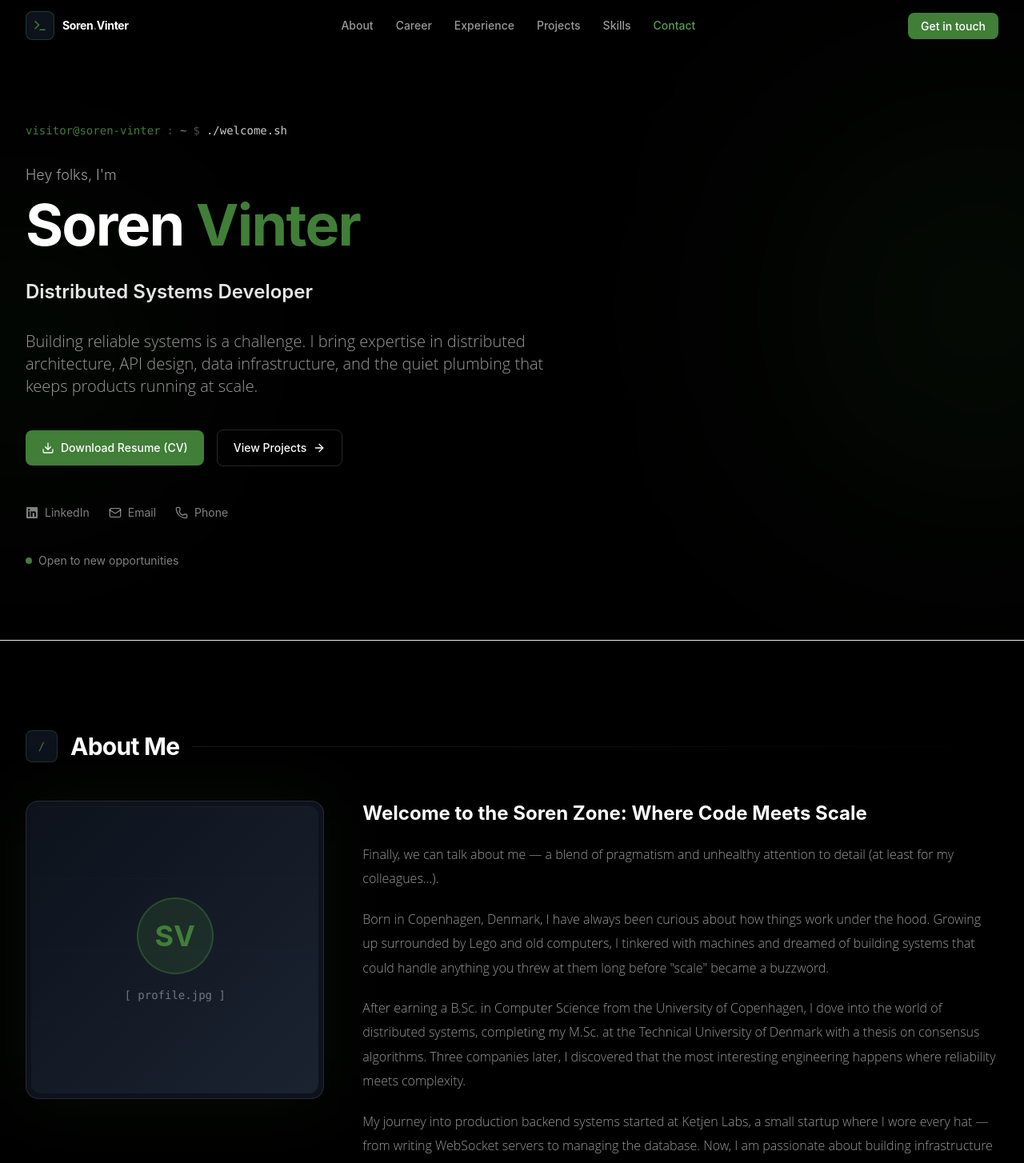
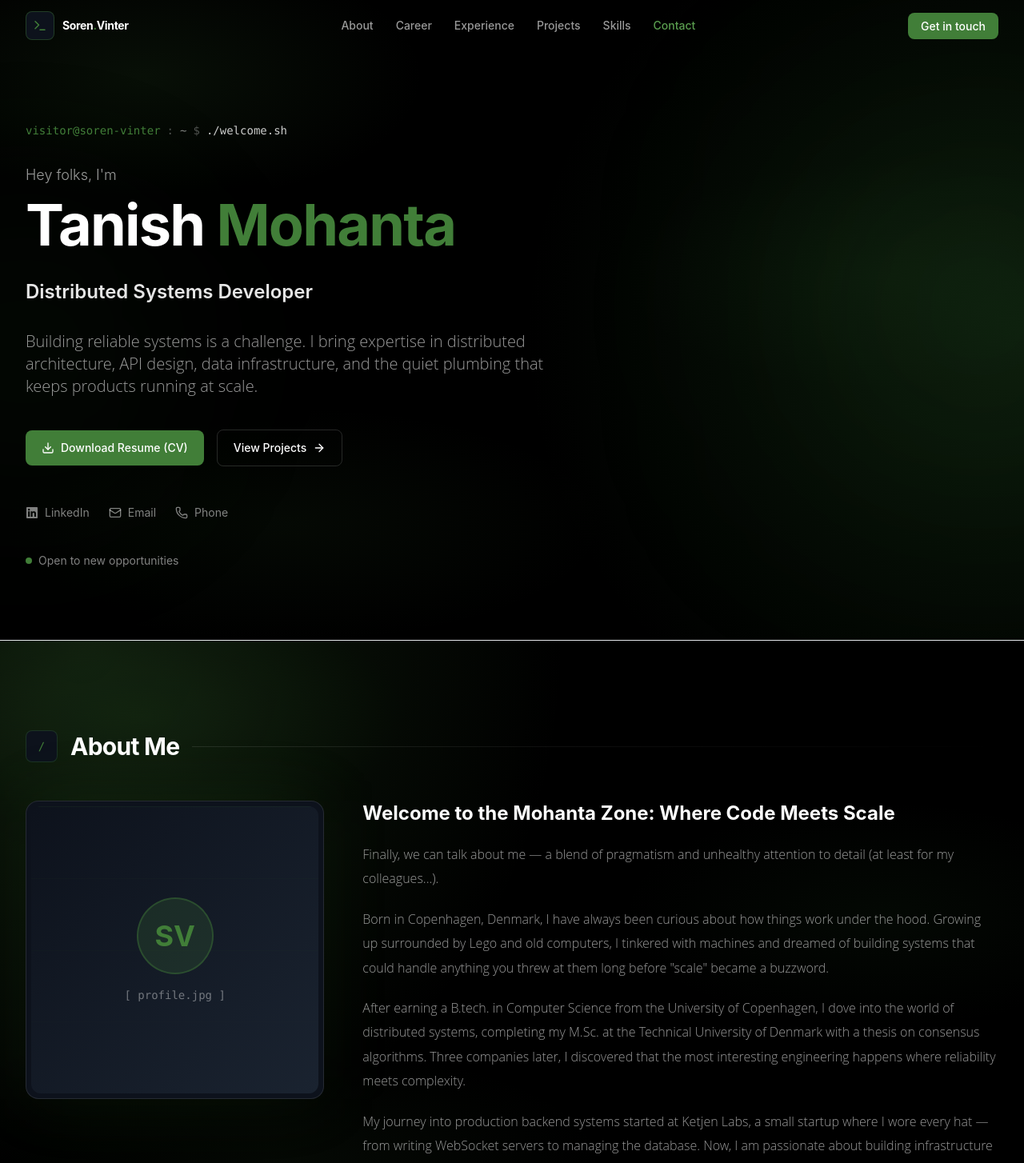
Before and after one commit to tanishtt/portfolio-app, a React (Vite) app: page / in a window 1280 px wide. Shown: the top 1454 px of the page at 80% size. Built offline with nearby package versions, Linux system fonts and the light colour scheme.

Commit message:
added green effect.

```diff
--- a/src/App.tsx
+++ b/src/App.tsx
@@ -10,7 +10,7 @@ import Footer from "@/components/Footer";
 
 function App() {
   return (
-    <div className="relative min-h-screen bg-black text-white">
+    <div className="portfolio-background relative min-h-screen bg-black text-white">
       <Navbar />
       <main>
         <Hero />
--- a/src/components/About.tsx
+++ b/src/components/About.tsx
@@ -6,7 +6,7 @@ export default function About() {
   const { ref, visible } = useScrollReveal();
 
   return (
-    <section id="about" className="relative py-20 lg:py-28 border-t border-white/8">
+    <section id="about" className="section-glow-top-left relative py-20 lg:py-28 border-t border-white/8">
       <div ref={ref} className={`max-w-7xl mx-auto px-5 lg:px-8 reveal ${visible ? 'visible' : ''}`}>
         <SectionTitle title="About Me" />
         <div className="grid lg:grid-cols-12 gap-8 lg:gap-12 mt-12">
--- a/src/components/Career.tsx
+++ b/src/components/Career.tsx
@@ -7,7 +7,7 @@ export default function Career() {
   const { ref, visible } = useScrollReveal();
 
   return (
-    <section id="career" className="relative py-20 lg:py-28 border-t border-white/8 bg-[#0D121C]/30">
+    <section id="career" className="section-glow-right relative py-20 lg:py-28 border-t border-white/8 bg-[#0D121C]/30">
       <div ref={ref} className={`max-w-7xl mx-auto px-5 lg:px-8 reveal ${visible ? 'visible' : ''}`}>
         <SectionTitle title="Career" />
         <p className="mt-4 text-white/40 text-sm font-body">
--- a/src/components/Contact.tsx
+++ b/src/components/Contact.tsx
@@ -22,7 +22,7 @@ export default function Contact() {
   return (
     <section
       id="contact"
-      className="relative py-20 lg:py-28 border-t border-white/8 bg-[#0D121C]/30"
+      className="section-glow-top-left relative py-20 lg:py-28 border-t border-white/8 bg-[#0D121C]/30"
     >
       <div
         ref={ref}
--- a/src/components/Education.tsx
+++ b/src/components/Education.tsx
@@ -7,7 +7,7 @@ export default function Education() {
   const { ref, visible } = useScrollReveal();
 
   return (
-    <section id="education" className="relative py-20 lg:py-28 grain border-t border-[var(--border)]">
+    <section id="education" className="section-glow-bottom relative py-20 lg:py-28 grain border-t border-[var(--border)]">
       <div ref={ref} className={`max-w-6xl mx-auto px-5 lg:px-8 reveal ${visible ? 'visible' : ''}`}>
         <SectionLabel num="05" label="Education & Writing" />
 
--- a/src/components/Experience.tsx
+++ b/src/components/Experience.tsx
@@ -7,7 +7,7 @@ export default function Experience() {
   const { ref, visible } = useScrollReveal();
 
   return (
-    <section id="experience" className="relative py-20 lg:py-28 border-t border-white/8">
+    <section id="experience" className="section-glow-center relative py-20 lg:py-28 border-t border-white/8">
       <div ref={ref} className={`max-w-7xl mx-auto px-5 lg:px-8 reveal ${visible ? 'visible' : ''}`}>
         <SectionTitle title="Experience" />
 
--- a/src/components/Footer.tsx
+++ b/src/components/Footer.tsx
@@ -4,7 +4,7 @@ import { personal, navLinks } from "@/data/portfolio";
 
 export default function Footer() {
   return (
-    <footer className="relative border-t border-white/8 py-12">
+    <footer className="section-glow-right relative border-t border-white/8 py-12">
       <div className="max-w-7xl mx-auto px-5 lg:px-8">
         <div className="grid sm:grid-cols-3 gap-8 mb-10">
           <div className="flex flex-col gap-3">
--- a/src/components/Hero.tsx
+++ b/src/components/Hero.tsx
@@ -35,7 +35,7 @@ export default function Hero() {
   return (
     <section
       id="home"
-      className="relative min-h-screen flex items-center pt-16 overflow-hidden"
+      className="section-glow-right relative min-h-screen flex items-center pt-16 overflow-hidden"
     >
       {/* Glow orbs */}
       <div className="absolute top-1/4 -right-32 w-96 h-96 rounded-full bg-[#417E38]/15 blur-[140px] animate-drift pointer-events-none" />
--- a/src/components/Projects.tsx
+++ b/src/components/Projects.tsx
@@ -7,7 +7,7 @@ export default function Projects() {
   const { ref, visible } = useScrollReveal();
 
   return (
-    <section id="projects" className="relative py-20 lg:py-28 border-t border-white/8 bg-[#0D121C]/30">
+    <section id="projects" className="section-glow-left relative py-20 lg:py-28 border-t border-white/8 bg-[#0D121C]/30">
       <div ref={ref} className={`max-w-7xl mx-auto px-5 lg:px-8 reveal ${visible ? 'visible' : ''}`}>
         <SectionTitle title="Projects" />
 
--- a/src/components/Skills.tsx
+++ b/src/components/Skills.tsx
@@ -11,7 +11,7 @@ export default function Skills() {
   const { ref, visible } = useScrollReveal();
 
   return (
-    <section id="skills" className="relative py-20 lg:py-28 border-t border-white/8">
+    <section id="skills" className="section-glow-top-right relative py-20 lg:py-28 border-t border-white/8">
       <div ref={ref} className={`max-w-7xl mx-auto px-5 lg:px-8 reveal ${visible ? 'visible' : ''}`}>
         <SectionTitle title="Skills" />
 
--- a/src/data/portfolio.ts
+++ b/src/data/portfolio.ts
@@ -1,28 +1,33 @@
 export const personal = {
-  name: 'Soren Vinter',
-  firstName: 'Soren',
-  lastName: 'Vinter',
-  roles: ['Backend Software Engineer', 'Distributed Systems Developer', 'API Architect', 'Data Infrastructure Engineer'],
+  name: "Tanish Mohanta",
+  firstName: "Tanish",
+  lastName: "Mohanta",
+  roles: [
+    "Backend Software Engineer",
+    "Distributed Systems Developer",
+    "API Architect",
+    "Data Infrastructure Engineer",
+  ],
   tagline:
-    'Building reliable systems is a challenge. I bring expertise in distributed architecture, API design, data infrastructure, and the quiet plumbing that keeps products running at scale.',
-  location: 'Copenhagen, Denmark',
-  email: 'soren@vinter.dev',
-  phone: '+45 28 14 39 02',
-  github: 'https://github.com',
-  linkedin: 'https://linkedin.com',
-  twitter: 'https://twitter.com',
-  resumeUrl: '#',
-  aboutTitle: 'Welcome to the Soren Zone: Where Code Meets Scale',
+    "Building reliable systems is a challenge. I bring expertise in distributed architecture, API design, data infrastructure, and the quiet plumbing that keeps products running at scale.",
+  location: "Copenhagen, Denmark",
+  email: "tanishmohanta1901@gmail.com",
+  phone: "+91 7903109365",
+  github: "https://github.com/tanishtt",
+  linkedin: "https://linkedin.com",
+  twitter: "https://twitter.com",
+  resumeUrl: "#",
+  aboutTitle: "Welcome to the Mohanta Zone: Where Code Meets Scale",
   aboutBio: [
-    'Finally, we can talk about me — a blend of pragmatism and unhealthy attention to detail (at least for my colleagues...).',
+    "Finally, we can talk about me — a blend of pragmatism and unhealthy attention to detail (at least for my colleagues...).",
     'Born in Copenhagen, Denmark, I have always been curious about how things work under the hood. Growing up surrounded by Lego and old computers, I tinkered with machines and dreamed of building systems that could handle anything you threw at them long before "scale" became a buzzword.',
-    'After earning a B.Sc. in Computer Science from the University of Copenhagen, I dove into the world of distributed systems, completing my M.Sc. at the Technical University of Denmark with a thesis on consensus algorithms. Three companies later, I discovered that the most interesting engineering happens where reliability meets complexity.',
-    'My journey into production backend systems started at Ketjen Labs, a small startup where I wore every hat — from writing WebSocket servers to managing the database. Now, I am passionate about building infrastructure that other engineers rely on — think event streaming platforms and geo-replicated data stores.',
+    "After earning a B.tech. in Computer Science from the University of Copenhagen, I dove into the world of distributed systems, completing my M.Sc. at the Technical University of Denmark with a thesis on consensus algorithms. Three companies later, I discovered that the most interesting engineering happens where reliability meets complexity.",
+    "My journey into production backend systems started at Ketjen Labs, a small startup where I wore every hat — from writing WebSocket servers to managing the database. Now, I am passionate about building infrastructure that other engineers rely on — think event streaming platforms and geo-replicated data stores.",
   ],
   aboutQuote:
-    'Right from the moment I met distributed systems, I knew I had to love this discipline as much as I can, for as long as I can. The best systems are the ones nobody thinks about — they just work.',
-  currentCompany: 'Halden Systems',
-  availability: 'Open to new opportunities',
+    "Right from the moment I met distributed systems, I knew I had to love this discipline as much as I can, for as long as I can. The best systems are the ones nobody thinks about — they just work.",
+  currentCompany: "Halden Systems",
+  availability: "Open to new opportunities",
 };
 
 export const career = [
--- a/src/index.css
+++ b/src/index.css
@@ -137,3 +137,35 @@
   0%, 49% { opacity: 1; }
   50%, 100% { opacity: 0; }
 }
+
+.portfolio-background {
+  background-image:
+    radial-gradient(ellipse 38% 28% at 14% 12%, rgba(65, 126, 56, 0.12), transparent 72%),
+    radial-gradient(ellipse 34% 24% at 86% 43%, rgba(44, 104, 44, 0.08), transparent 74%),
+    radial-gradient(ellipse 42% 25% at 28% 82%, rgba(65, 126, 56, 0.07), transparent 74%);
+  background-attachment: fixed;
+}
+
+.section-glow-left {
+  background-image: radial-gradient(ellipse 64% 96% at 0% 48%, rgba(65, 126, 56, 0.23), transparent 76%);
+}
+
+.section-glow-right {
+  background-image: radial-gradient(ellipse 64% 96% at 100% 52%, rgba(44, 104, 44, 0.23), transparent 76%);
+}
+
+.section-glow-top-left {
+  background-image: radial-gradient(ellipse 62% 90% at 8% 0%, rgba(65, 126, 56, 0.22), transparent 76%);
+}
+
+.section-glow-top-right {
+  background-image: radial-gradient(ellipse 62% 90% at 92% 0%, rgba(44, 104, 44, 0.22), transparent 76%);
+}
+
+.section-glow-center {
+  background-image: radial-gradient(ellipse 62% 88% at 50% 0%, rgba(65, 126, 56, 0.21), transparent 78%);
+}
+
+.section-glow-bottom {
+  background-image: radial-gradient(ellipse 62% 90% at 55% 100%, rgba(44, 104, 44, 0.21), transparent 76%);
+}
```
